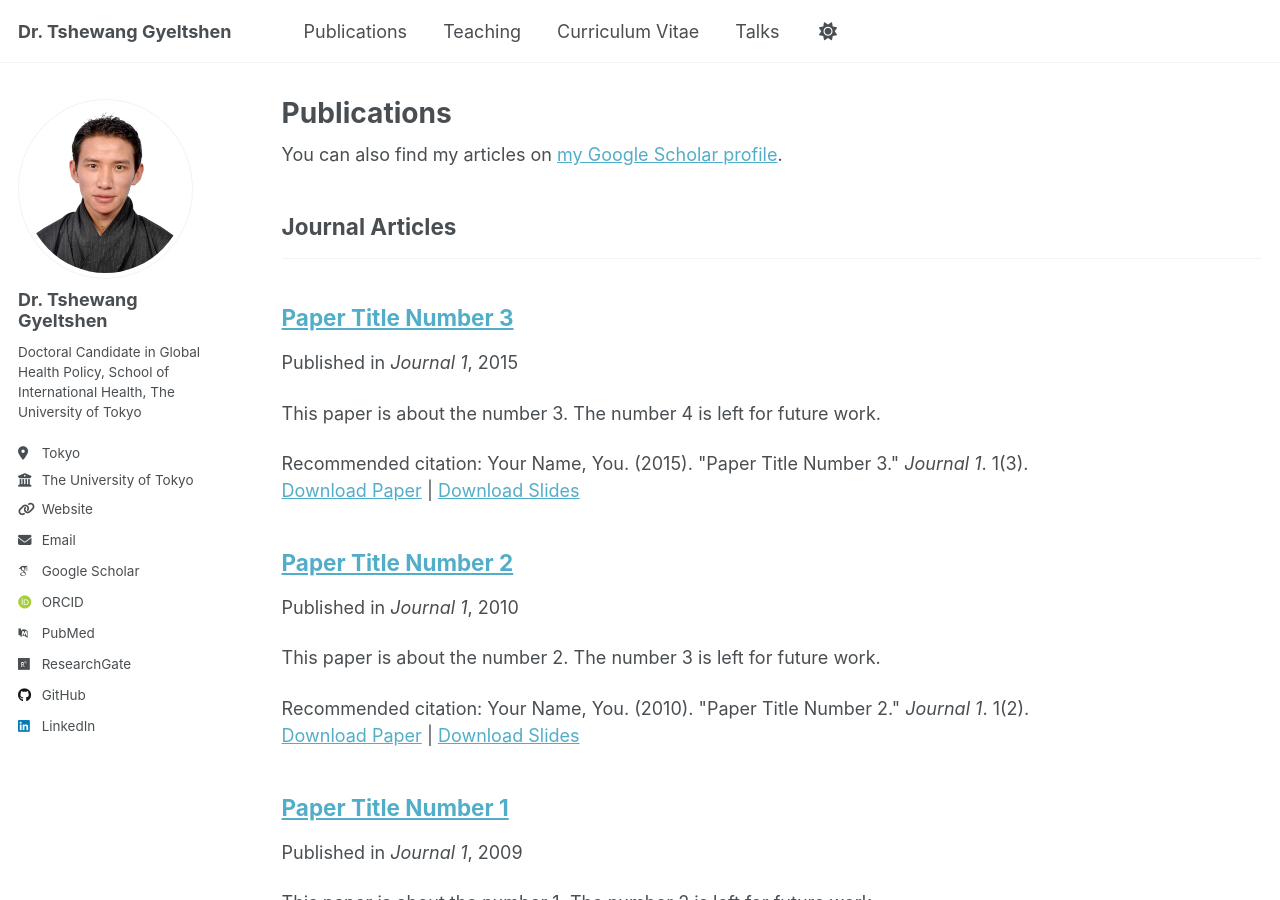
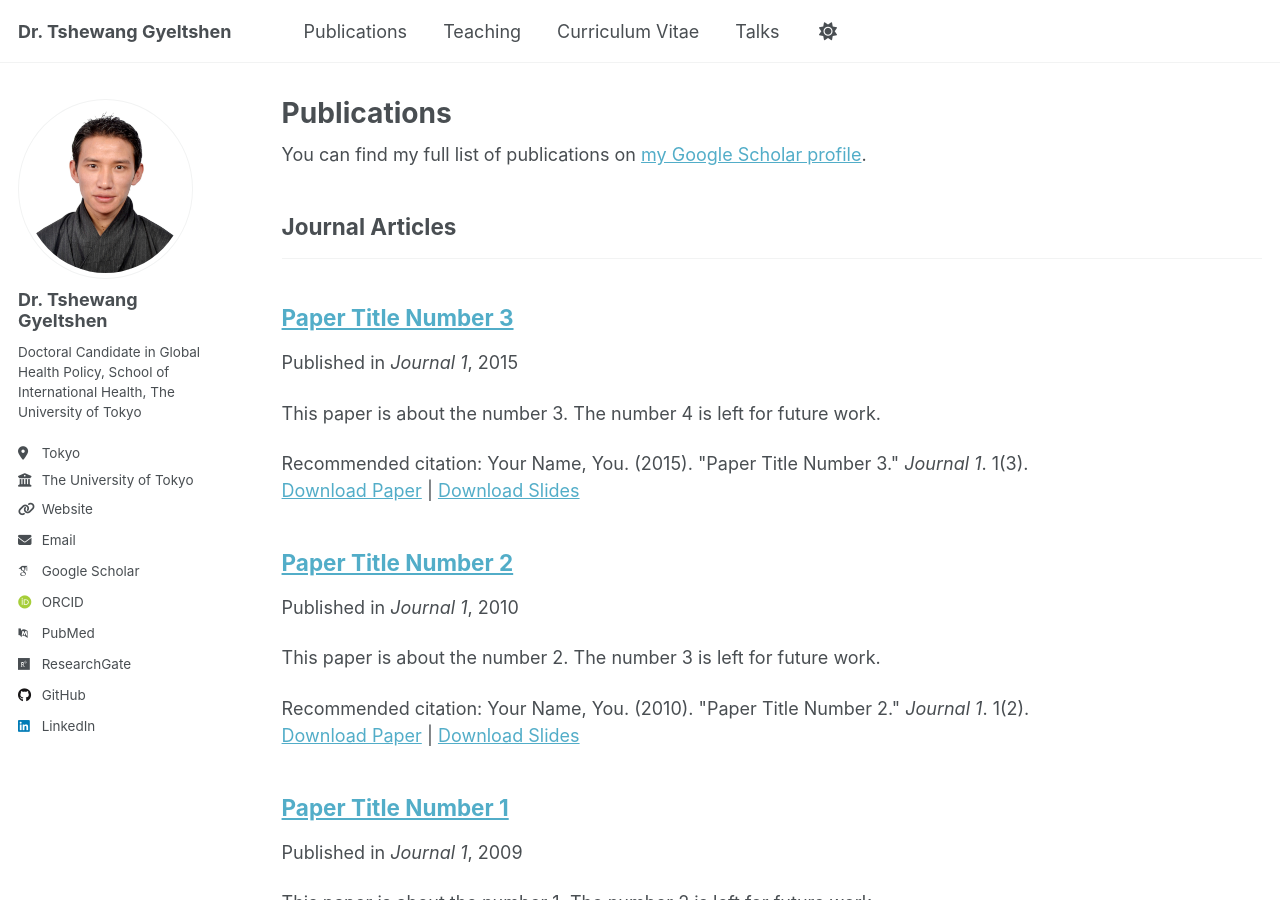
Before and after one commit to tgyeltshen/tgyeltshen.github.io, a Jekyll site: the page built from _pages/publications.html, in a window 1280 px wide and 900 px high. Built offline with Jekyll 4.4.1, drawn with Linux system fonts in a browser that asks for light colours; some web fonts are replaced; a script that is not in the unit is left out.

Commit message:
publication-update

```diff
--- a/_pages/publications.html
+++ b/_pages/publications.html
@@ -6,7 +6,7 @@ author_profile: true
 ---
 
 {% if site.author.googlescholar %}
-  <div class="wordwrap">You can also find my articles on <a href="{{site.author.googlescholar}}">my Google Scholar profile</a>.</div>
+  <div class="wordwrap">You can find my full list of publications on <a href="{{site.author.googlescholar}}">my Google Scholar profile</a>.</div>
 {% endif %}
 
 {% include base_path %}
```
